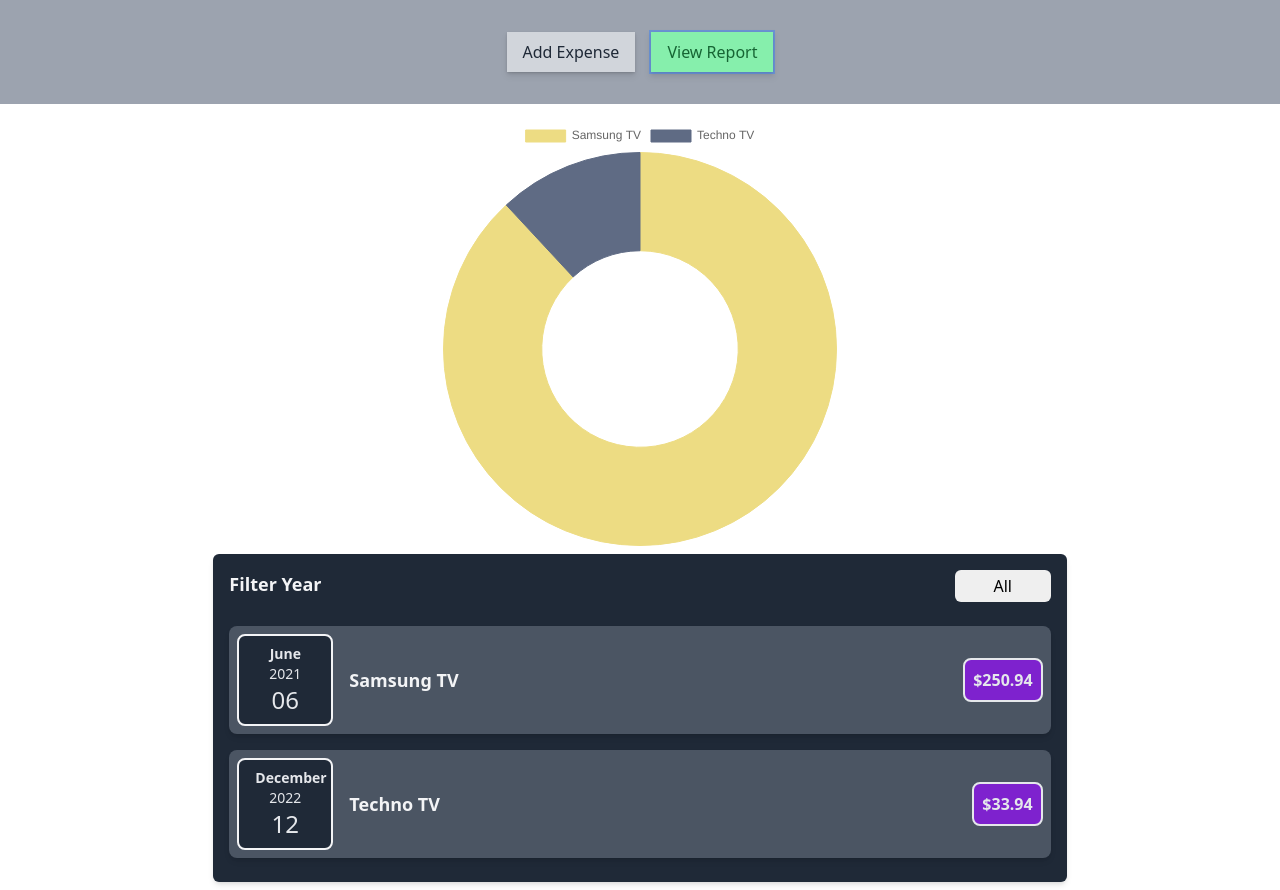
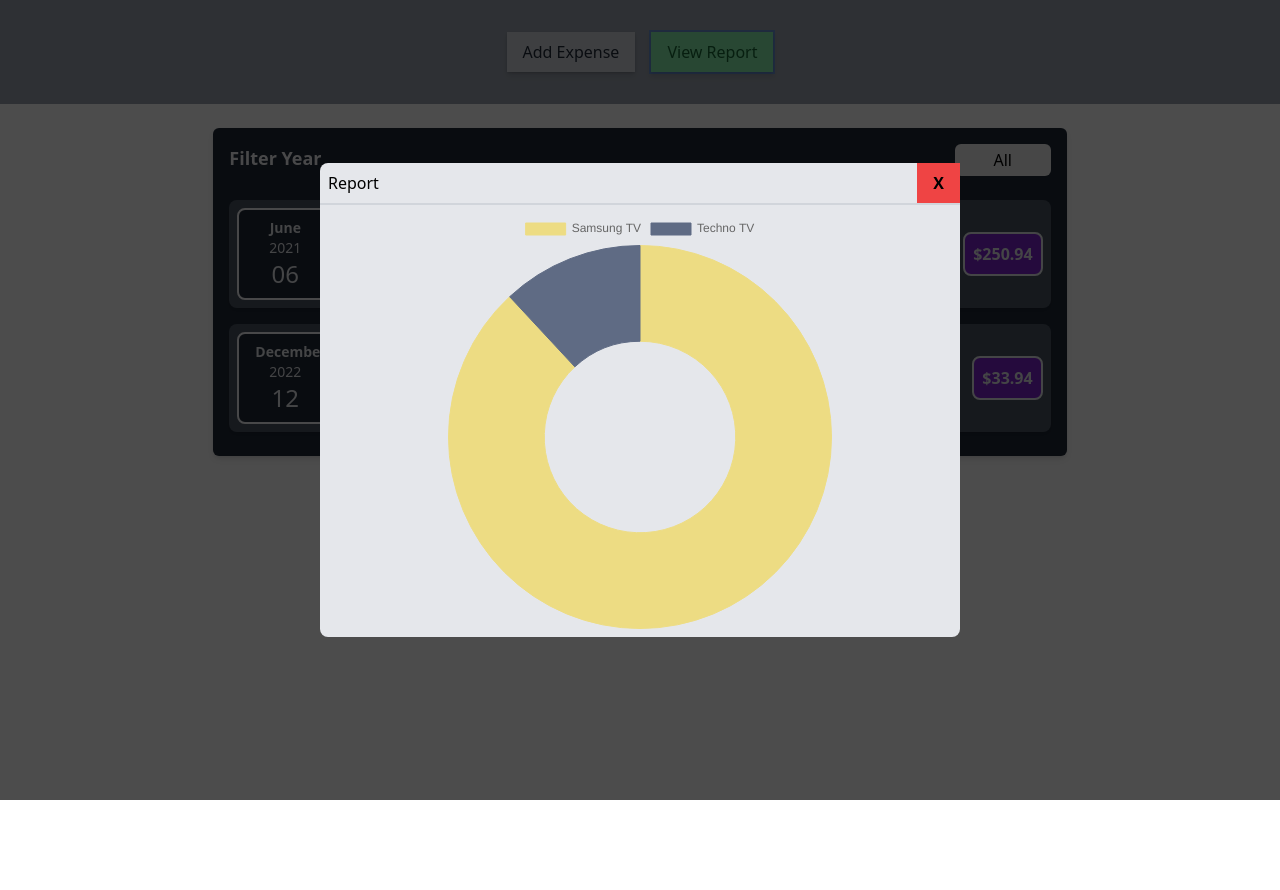
Before and after one commit to itfidele/expenses-ytracker-frontend, a React (Create React App) app: page / in a window 1280 px wide. Both pictures are taken after a click on the button "View Report". After the commit the page ends 800 px from the top, so only its background shows below. Built offline with nearby package versions, Linux system fonts and the light colour scheme.

Commit message:
update data

```diff
--- a/src/components/Chart/Chart.js
+++ b/src/components/Chart/Chart.js
@@ -2,6 +2,7 @@
 import React from 'react';
 import { Chart as ChartJS, ArcElement, Tooltip, Legend } from 'chart.js';
 import { Doughnut } from "react-chartjs-2";
+import ModalItem from '../Modal/ModalItem';
 
 ChartJS.register(ArcElement, Tooltip, Legend);
 
@@ -37,9 +38,13 @@
 
     return (
         <div className={props.show ===false ? 'hidden':'flex'}>
-            <div className="flex justify-center items-center m-auto w-4/12">
-                <Doughnut data={data} />
-            </div>
+            <ModalItem show={true}>
+                <div className="flex justify-center items-center m-auto w-8/12">
+                    <Doughnut data={data} />
+                </div>
+
+            </ModalItem>
+
         </div>
     )
 }
--- a/src/components/Expenses/Expenses.js
+++ b/src/components/Expenses/Expenses.js
@@ -50,6 +50,7 @@
     });
     return (
         <div>
+
             <NewExpense toogleChart={updateC} addFunc={addExpenseHandler} showform={showform} toggle={toggleShowForm} />
             <Charts show={showChart} expenses={filteredExpenses}/>
             <Card className="md:w-8/12 w-full md:rounded-md bg-gray-800 p-2 md:mx-auto my-2">
--- a/src/components/Modal/ModalItem.js
+++ b/src/components/Modal/ModalItem.js
@@ -1,18 +1,22 @@
-//import React, { useState } from 'react';
+import React, { useState } from 'react';
 
-function ModalItem() {
+function ModalItem(props) {
 
-    //const [display,displayFunction] = useState(true);
+    const [display,displayFunction] = useState(true);
+
+    const toggleClose=()=>{
+        displayFunction(!display);
+    }
 
     return (
-        <div className="w-full flex h-screen absolute top-0 justify-center items-center bg-black bg-opacity-70 z-50">
+        <div className='w-full flex h-screen absolute top-0 justify-center items-center bg-black bg-opacity-70 z-50'>
             <div className="w-full md:w-6/12  bg-gray-200 rounded-lg mx-2">
                 <div id='title' className="flex items-center border-b-2 border-gray-300">
-                    <div className="flex-1 mx-2">Mainn Window</div>
-                    <div class='cursor-pointer bg-red-500 font-bold py-2 px-4 transition-all hover:bg-red-600 hover:text-gray-200'>X</div>
+                    <div className="flex-1 mx-2">Report</div>
+                    <div onClick={toggleClose} class='cursor-pointer bg-red-500 font-bold py-2 px-4 transition-all hover:bg-red-600 hover:text-gray-200'>X</div>
                 </div>
                 <div id='content' className="m-2">
-                    Body Here
+                    {props.children}
                 </div>
             </div>
         </div>
```
